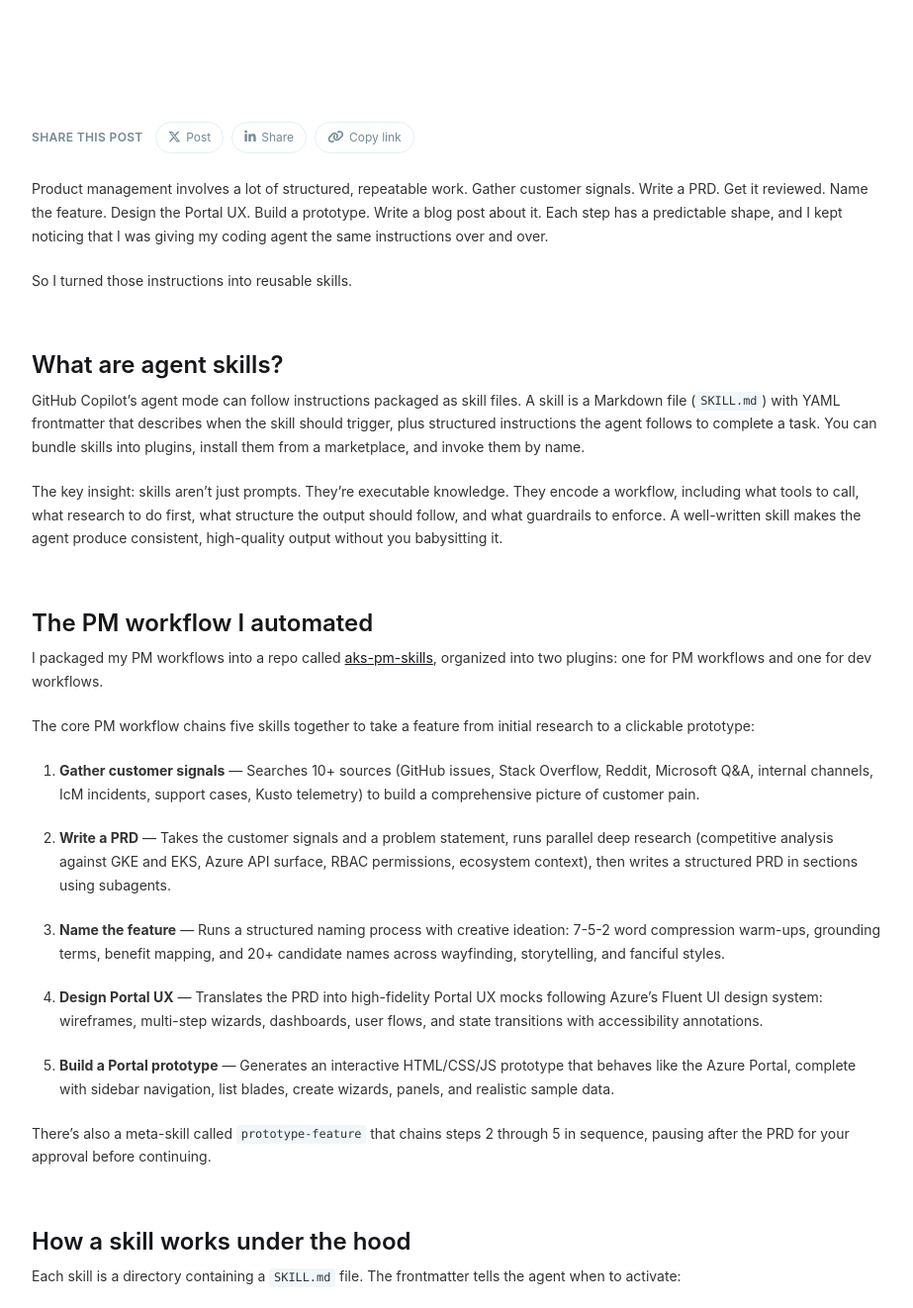
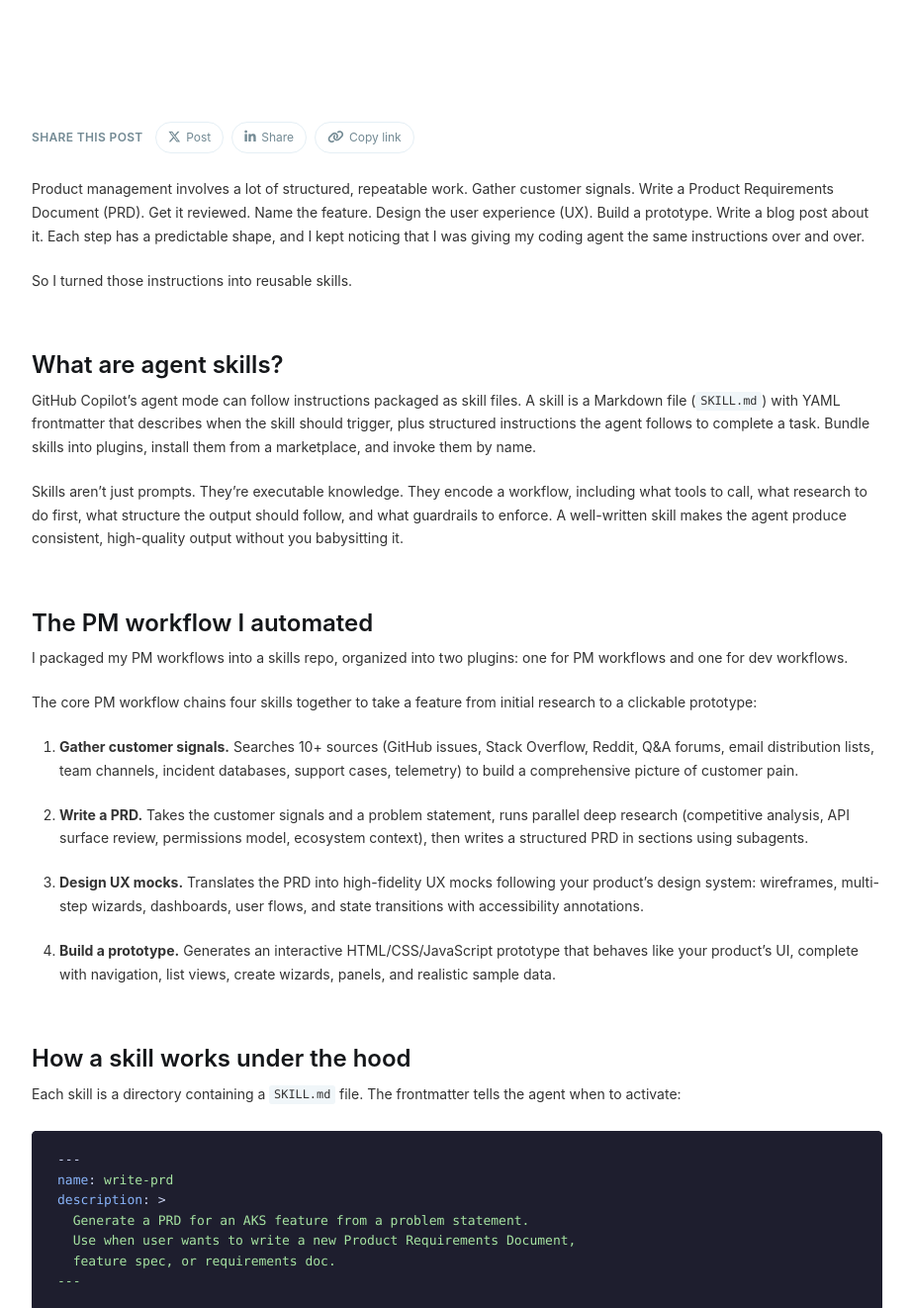
Before and after one commit to sabbour/sabbour.github.io, a Jekyll site: the page built from _posts/2026-03-28-pm-skills-workflow.md, in a window 1280 px wide and 1400 px high, scrolled down 381 px, cut to the strip 78-1400 px from the top of the window. Shown: the whole strip at 99% size, without its empty margins (178-1101 px from the left). Built offline with Jekyll 4.4.1, drawn with Linux system fonts in a browser that asks for light colours; some of the changed text lies outside the part shown.

Commit message:
Update blog post on PM workflows: refine content and add hero image

````diff
--- a/_posts/2026-03-28-pm-skills-workflow.md
+++ b/_posts/2026-03-28-pm-skills-workflow.md
@@ -8,36 +8,31 @@
   - ai
   - product-management
   - github-copilot
-  - azure
 ---
 
-Product management involves a lot of structured, repeatable work. Gather customer signals. Write a PRD. Get it reviewed. Name the feature. Design the Portal UX. Build a prototype. Write a blog post about it. Each step has a predictable shape, and I kept noticing that I was giving my coding agent the same instructions over and over.
+Product management involves a lot of structured, repeatable work. Gather customer signals. Write a Product Requirements Document (PRD). Get it reviewed. Name the feature. Design the user experience (UX). Build a prototype. Write a blog post about it. Each step has a predictable shape, and I kept noticing that I was giving my coding agent the same instructions over and over.
 
 So I turned those instructions into reusable skills.
 
 ## What are agent skills?
 
-GitHub Copilot's agent mode can follow instructions packaged as skill files. A skill is a Markdown file (`SKILL.md`) with YAML frontmatter that describes when the skill should trigger, plus structured instructions the agent follows to complete a task. You can bundle skills into plugins, install them from a marketplace, and invoke them by name.
+GitHub Copilot's agent mode can follow instructions packaged as skill files. A skill is a Markdown file (`SKILL.md`) with YAML frontmatter that describes when the skill should trigger, plus structured instructions the agent follows to complete a task. Bundle skills into plugins, install them from a marketplace, and invoke them by name.
 
-The key insight: skills aren't just prompts. They're executable knowledge. They encode a workflow, including what tools to call, what research to do first, what structure the output should follow, and what guardrails to enforce. A well-written skill makes the agent produce consistent, high-quality output without you babysitting it.
+Skills aren't just prompts. They're executable knowledge. They encode a workflow, including what tools to call, what research to do first, what structure the output should follow, and what guardrails to enforce. A well-written skill makes the agent produce consistent, high-quality output without you babysitting it.
 
 ## The PM workflow I automated
 
-I packaged my PM workflows into a repo called [aks-pm-skills](https://github.com/azure-management-and-platforms/aks-pm-skills), organized into two plugins: one for PM workflows and one for dev workflows.
+I packaged my PM workflows into a skills repo, organized into two plugins: one for PM workflows and one for dev workflows.
 
-The core PM workflow chains five skills together to take a feature from initial research to a clickable prototype:
+The core PM workflow chains four skills together to take a feature from initial research to a clickable prototype:
 
-1. **Gather customer signals** — Searches 10+ sources (GitHub issues, Stack Overflow, Reddit, Microsoft Q&A, internal channels, IcM incidents, support cases, Kusto telemetry) to build a comprehensive picture of customer pain.
+1. **Gather customer signals.** Searches 10+ sources (GitHub issues, Stack Overflow, Reddit, Q&A forums, email distribution lists, team channels, incident databases, support cases, telemetry) to build a comprehensive picture of customer pain.
 
-2. **Write a PRD** — Takes the customer signals and a problem statement, runs parallel deep research (competitive analysis against GKE and EKS, Azure API surface, RBAC permissions, ecosystem context), then writes a structured PRD in sections using subagents.
+2. **Write a PRD.** Takes the customer signals and a problem statement, runs parallel deep research (competitive analysis, API surface review, permissions model, ecosystem context), then writes a structured PRD in sections using subagents.
 
-3. **Name the feature** — Runs a structured naming process with creative ideation: 7-5-2 word compression warm-ups, grounding terms, benefit mapping, and 20+ candidate names across wayfinding, storytelling, and fanciful styles.
+3. **Design UX mocks.** Translates the PRD into high-fidelity UX mocks following your product's design system: wireframes, multi-step wizards, dashboards, user flows, and state transitions with accessibility annotations.
 
-4. **Design Portal UX** — Translates the PRD into high-fidelity Portal UX mocks following Azure's Fluent UI design system: wireframes, multi-step wizards, dashboards, user flows, and state transitions with accessibility annotations.
-
-5. **Build a Portal prototype** — Generates an interactive HTML/CSS/JS prototype that behaves like the Azure Portal, complete with sidebar navigation, list blades, create wizards, panels, and realistic sample data.
-
-There's also a meta-skill called `prototype-feature` that chains steps 2 through 5 in sequence, pausing after the PRD for your approval before continuing.
+4. **Build a prototype.** Generates an interactive HTML/CSS/JavaScript prototype that behaves like your product's UI, complete with navigation, list views, create wizards, panels, and realistic sample data.
 
 ## How a skill works under the hood
 
@@ -56,26 +51,22 @@
 The body of the file contains the instructions. For `write-prd`, those instructions include:
 
 - **Input handling**: Accept a problem statement, an existing PRD to revise, or customer signals as input.
-- **Research phase**: Launch parallel subagents to gather competitive analysis, check Azure API surfaces, review RBAC models, and assess ecosystem context.
+- **Research phase**: Launch parallel subagents to gather competitive analysis, check API surfaces, review Role-Based Access Control (RBAC) models, and assess ecosystem context.
 - **Writing phase**: Write the PRD incrementally in section groups, saving to disk as it goes so you can see progress in real time.
 - **Guardrails**: Never fabricate customer quotes. Never make unverified claims about competitors. Flag assumptions explicitly.
 
-The result is a 15-to-20-page PRD written in the time it takes you to get coffee.
+The customer signals research takes about 15 to 20 minutes on Claude Opus 4.6. Once it's done, I sit down with stakeholders, walk through the findings, validate the problems, and pick the ones worth solving. Those go into the PRD skill as input. The PRD itself writes incrementally, section by section, so you can watch it take shape.
 
 ## Beyond the core workflow
 
-The repo includes twelve PM skills and five dev skills. Here's what the rest of the PM skills cover:
+The core four skills cover the main pipeline, but I built a handful of others for tasks that come up regularly:
 
 | Skill | What it does |
 |-------|-------------|
+| `name-feature` | Structured naming process with creative ideation: word compression warm-ups, grounding terms, benefit mapping, and 20+ candidate names |
 | `review-prd` | Critical review focusing on UX complexity, proposal soundness, and evidence quality |
-| `review-security` | STRIDE threat modeling: authentication, data protection, network, supply chain, compliance |
-| `create-pitch-deck` | Converts a PRD into a 12-slide customer pitch deck with Mermaid diagrams |
-| `draft-technical-post` | Writes a blog post from a repo, outline, or topic following your project's conventions |
-| `generate-header-image-prompt` | Creates AI image generation prompts for blog hero images |
-| `generate-social-media-blurb` | Writes platform-specific social copy for LinkedIn and Twitter/X |
 
-The dev skills handle the maintenance side: `create-issues` breaks features into GitHub issues, `release` bumps versions and updates changelogs, `resolve-conflicts` rebases and fixes merge conflicts, `review-codebase` audits for bugs and security issues, and `work-issues` picks up open issues and starts implementing them.
+I also built a set of dev skills that help with rapid prototyping after the initial HTML prototype. Once a prototype validates the idea, I use [GitHub Copilot coding agents](https://docs.github.com/en/copilot/how-tos/use-copilot-agents) to start building it for real. The dev skills support that phase: `create-issues` breaks features into GitHub issues, `work-issues` picks up open issues and starts implementing them, `review-codebase` audits for bugs and security issues, `resolve-conflicts` rebases and fixes merge conflicts, and `release` bumps versions and updates changelogs.
 
 ## What makes a skill good
 
@@ -83,48 +74,11 @@
 
 **Be specific about research.** Vague instructions like "research the topic" produce vague results. The `gather-customer-signals` skill lists exactly which sources to search, in what order, and what to extract from each. It launches parallel subagents per source so a slow Reddit search doesn't block the GitHub issues scan.
 
-**Use incremental output.** The `write-prd` skill doesn't build the entire document in memory and dump it at the end. It writes section by section, saving to disk after each group. You can watch the PRD take shape and catch problems early.
+**Use incremental output.** The `write-prd` skill doesn't build the entire document in memory and dump it at the end. It writes section by section, saving to disk after each group. Watch the PRD take shape and catch problems early.
 
 **Encode guardrails, not just instructions.** The `review-prd` skill doesn't just say "review this PRD." It says: flag any workflow with more than five steps, demand evidence for quantitative claims, check that failure modes are addressed, never rewrite the document yourself. The guardrails prevent the agent from going off-script.
 
 **Chain skills with checkpoints.** The `prototype-feature` skill runs three other skills in sequence but pauses after the PRD phase for human approval. The prototype would be wasted work if the PRD is wrong. Designing in pause points makes the workflow collaborative rather than fully autonomous.
-
-## Getting started
-
-You can install the skills as GitHub Copilot plugins. Add the marketplace and install the plugins:
-
-```bash
-copilot plugin marketplace add azure-management-and-platforms/aks-pm-skills
-copilot plugin install aks-pm@aks-pm-skills
-copilot plugin install aks-pm-dev@aks-pm-skills
-```
-
-Or, in VS Code, add `azure-management-and-platforms/aks-pm-skills` as a plugin marketplace in your settings, then install the plugins from the Agent Plugins view.
-
-Once installed, invoke skills directly:
-
-```text
-/write-prd Write a PRD for adding AI inference serving to AKS Fleet Manager
-/gather-customer-signals Gather signals about AKS cluster upgrade success rates
-/prototype-feature Prototype a GPU quota management feature for AKS Fleet
-```
-
-The companion [AKS skills plugin](https://github.com/azure-management-and-platforms/aks-skills) adds operational skills like Kusto queries, IcM incident management, and support case analysis. Those integrate with the PM skills so `gather-customer-signals` can pull from internal telemetry and `write-prd` can reference real IcM data.
-
-## Writing your own skills
-
-A skill is just a directory with a `SKILL.md` file:
-
-```text
-my-skill/
-├── SKILL.md              # Frontmatter + agent instructions
-├── references/           # Terminology lists, templates, style guides
-└── scripts/              # Helper scripts
-```
-
-The `SKILL.md` frontmatter needs a `name` and a `description` with trigger phrases so the agent knows when to activate it. The body contains your instructions. Reference files let you bundle supporting material (writing style guides, terminology lists, templates) so the skill is self-contained.
-
-You can start simple. Write down the instructions you'd give a colleague for one specific task. Structure them with clear inputs, a step-by-step process, expected output format, and explicit guardrails. That's a skill.
 
 ## What I've learned so far
 
@@ -132,4 +86,10 @@
 
 What it does replace is the mechanical overhead: the hours spent formatting PRDs, searching forums for customer quotes, mocking up wireframes in Figma, or writing the same boilerplate pitch deck. By encoding that work as skills, I spend more time on the decisions that actually matter and less time on the artifacts that communicate those decisions.
 
-The skills are open source and evolving. Check out the [aks-pm-skills repo](https://github.com/azure-management-and-platforms/aks-pm-skills) and try them out.
+The skills are evolving. I'm planning to release them as open source once they're more polished.
+
+## Next steps
+
+- Read about [GitHub Copilot agent mode](https://docs.github.com/en/copilot/using-github-copilot/using-agent-mode-in-github-copilot) and how skills extend it.
+- Learn how to build your own [custom instructions and skills](https://docs.github.com/en/copilot/customizing-copilot/adding-repository-custom-instructions-for-github-copilot) for GitHub Copilot.
+- Try [GitHub Copilot coding agents](https://docs.github.com/en/copilot/how-tos/use-copilot-agents) to go from prototype to production code.
````
Also changed, not shown: 1 other file.
